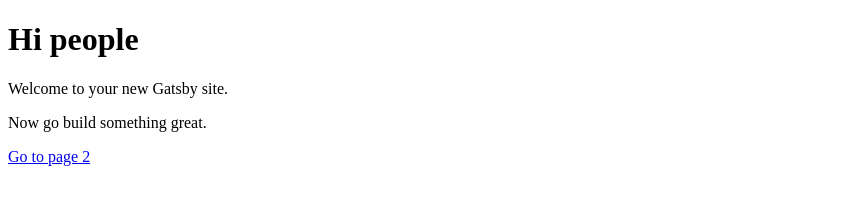
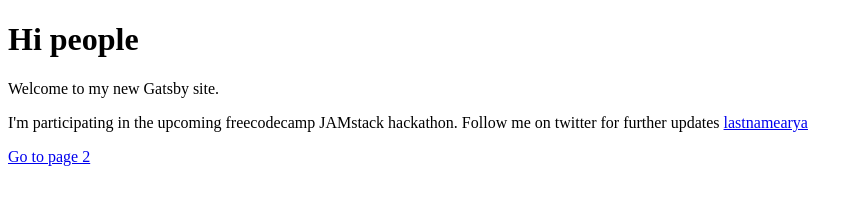
Before and after one commit to lastnamearya/freecodecamp-JAMstack-hackathon, a Gatsby site: page / in a window 1280 px wide. Shown: the whole page, without its empty margins (0-863 px from the left). Built offline with nearby package versions, Linux system fonts and the light colour scheme; Gatsby itself is replaced by a stand-in of ours.

Commit message:
initial commit

```diff
--- a/src/pages/index.js
+++ b/src/pages/index.js
@@ -4,8 +4,14 @@ import Link from 'gatsby-link'
 const IndexPage = () => (
   <div>
     <h1>Hi people</h1>
-    <p>Welcome to your new Gatsby site.</p>
-    <p>Now go build something great.</p>
+    <p>Welcome to my new Gatsby site.</p>
+    <p>
+      I'm participating in the upcoming freecodecamp JAMstack hackathon. Follow
+      me on twitter for further updates{' '}
+      <a target="_blank" href="https://twitter.com/lastnamearya">
+        lastnamearya
+      </a>
+    </p>
     <Link to="/page-2/">Go to page 2</Link>
   </div>
 )
```
